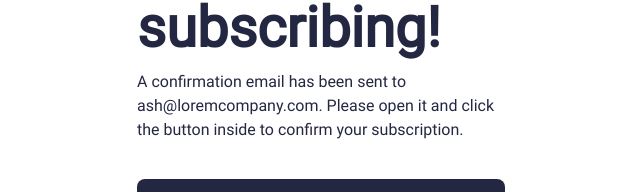
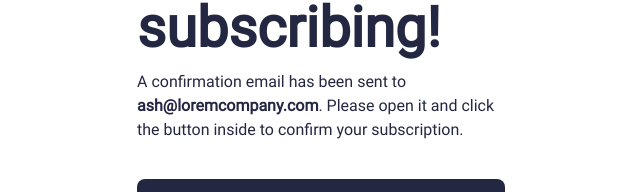
Before and after one commit to SerPet-eng/News_Letter_Sign_Up_With_Success_Message, a React (Vite) app: page /success in a window 1280 px wide. Shown: the part 338-530 px from the top of the page, without its empty margins (319-959 px from the left). Built offline with nearby package versions, Linux system fonts and the light colour scheme.

Commit message:
Updating Success Description🛠️👷‍♂️
* Adding <span> to the email section to make it bold

```diff
--- a/src/components/Success.jsx
+++ b/src/components/Success.jsx
@@ -16,8 +16,9 @@ export default function Success() {
           <div className="success__section">
             <h1 className="success__title">Thanks for subscribing!</h1>
             <p className="success__description">
-              A confirmation email has been sent to ash@loremcompany.com. Please
-              open it and click the button inside to confirm your subscription.
+              A confirmation email has been sent to{' '}
+              <span className="email">ash@loremcompany.com</span>. Please open
+              it and click the button inside to confirm your subscription.
             </p>
             <button onClick={handleButton} className="success__button">
               Dismiss message
--- a/src/css/style.css
+++ b/src/css/style.css
@@ -251,6 +251,9 @@ h6 {
     margin-bottom: 10%;
   }
 }
+.success .success__content .success__section .success__description .email {
+  font-weight: 700;
+}
 .success .success__content .success__section .success__button {
   padding: 1rem;
   border-radius: 0.5rem;
--- a/src/scss/main/_success.scss
+++ b/src/scss/main/_success.scss
@@ -26,6 +26,9 @@
         @media screen and (min-width: $screen-desktop) {
           margin-bottom: 10%;
         }
+        .email {
+          font-weight: $fontWeight-700;
+        }
       }
 
       .success__button {
```
Also changed, not shown: 1 other file (tests, documents, lock files or other folders).
